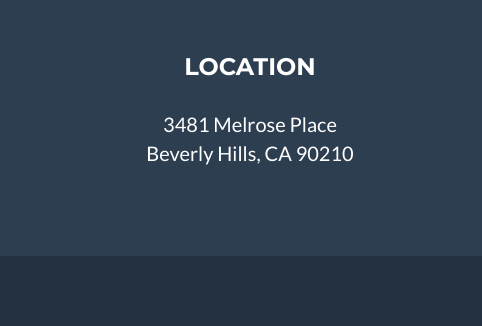
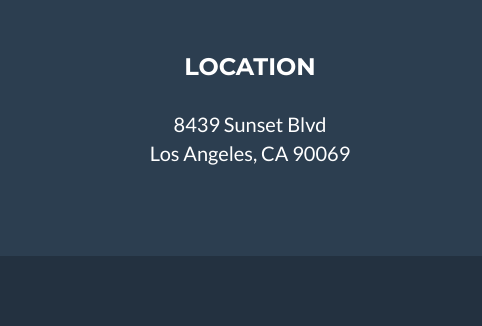
Before and after one commit to mrmugabe/flappymugabe, a website: page index.html in a window 1280 px wide. Shown: the part 2956-3282 px from the top of the page, 0-482 px from the left. Drawn offline with nearby package versions, Linux system fonts and the light colour scheme.

Commit message:
Update index.html

```diff
--- a/index.html
+++ b/index.html
@@ -232,8 +232,8 @@
                 <div class="row">
                     <div class="footer-col col-md-4">
                         <h3>Location</h3>
-                        <p>3481 Melrose Place
-                            <br>Beverly Hills, CA 90210</p>
+                        <p>8439 Sunset Blvd
+                            <br>Los Angeles, CA 90069</p>
                     </div>
                     <div class="footer-col col-md-4">
                         <h3>Around the Web</h3>
```
